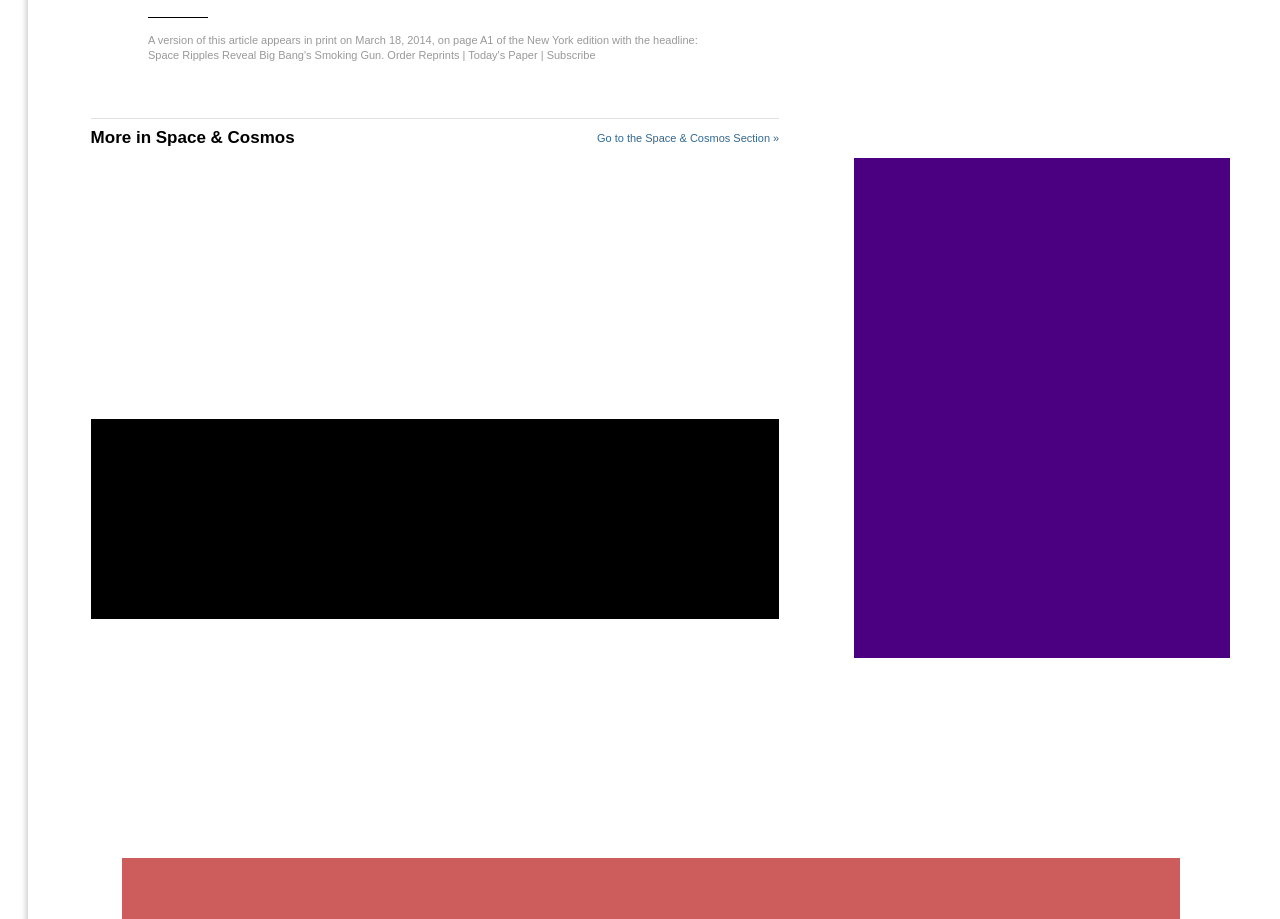
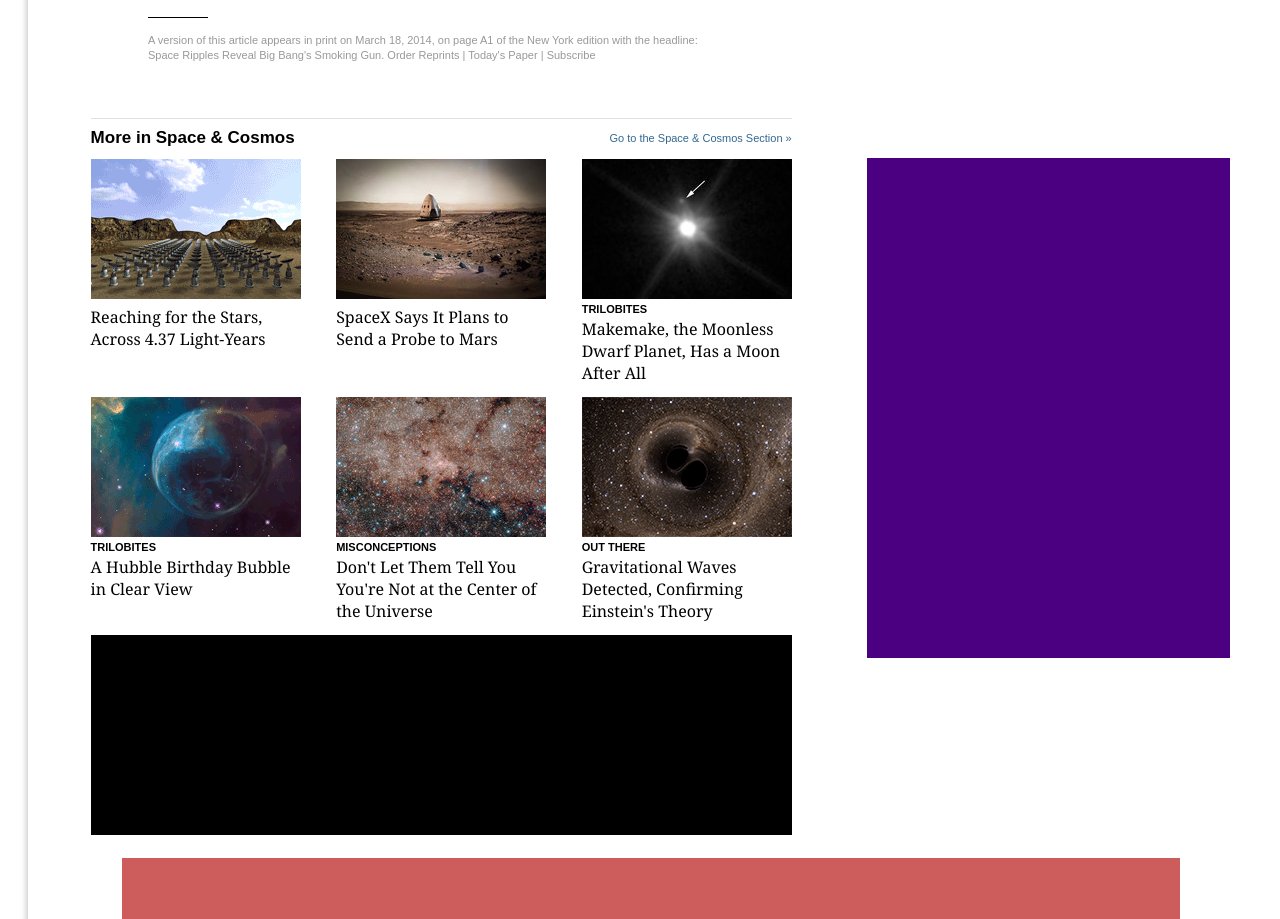
Before and after one commit to sco-bo/nytimes, a plain HTML site: page index.html in a window 1280 px wide. Shown: the part 8342-9261 px from the top of the page. Drawn offline with Linux system fonts and the light colour scheme.

Commit message:
style 'more' section

```diff
--- a/index.html
+++ b/index.html
@@ -391,7 +391,48 @@
 			<div id="more-recommended">
 				<div id="more-in-category">
 					<h2><a href="#">More in Space & Cosmos</a><a href="#"><span>Go to the Space & Cosmos Section &#187;</span></a></h2>
-
+					<ul class="article-grid">
+						<li>
+							<a href="#">
+								<img src="lib/lasers.gif">
+								<h2>Reaching for the Stars, Across 4.37 Light-Years</h2>
+							</a>
+						</li>
+						<li>
+							<a href="#">
+								<img src="lib/spacex.jpg">
+								<h2>SpaceX Says It Plans to Send a Probe to Mars</h2>
+							</a>
+						</li>
+						<li>
+							<a href="#">
+								<img src="lib/makemake.jpg">
+								<h3>Trilobites</h3>
+								<h2>Makemake, the Moonless Dwarf Planet, Has a Moon After All</h2>
+							</a>
+						</li>
+						<li>
+							<a href="#">
+								<img src="lib/hubble.gif">
+								<h3>Trilobites</h3>
+								<h2>A Hubble Birthday Bubble in Clear View</h2>
+							</a>
+						</li>
+						<li>
+							<a href="#">
+								<img src="lib/universe.jpg">
+								<h3>Misconceptions</h3>
+								<h2>Don't Let Them Tell You You're Not at the Center of the Universe</h2>
+							</a>
+						</li>
+						<li>
+							<a href="#">
+								<img src="lib/waves.gif">
+								<h3>Out There</h3>
+								<h2>Gravitational Waves Detected, Confirming Einstein's Theory</h2>
+							</a>
+						</li>
+					</ul>
 				</div>
 				<div id="recommended">
 				</div>
--- a/main.css
+++ b/main.css
@@ -218,8 +218,7 @@ body {
 
 /*Make comment-aside dissapear when screen gets too small */
 @media screen and (max-width: 1150px) {
-
-    #comment-aside {display:none;}
+    #comment-aside { display:none; }
 }
 
 #article-aside {
@@ -285,7 +284,7 @@ body {
 
 #trending-vertical {
 	margin: 50px 4% 200px 5%;
-	width: 30%;
+	width: 29%;
 	height: 500px;
 	float: right;
 	z-index: 0;
@@ -729,7 +728,7 @@ body {
 
 #more-recommended {
 	float: left;
-	width: 55%;
+	width: 56%;
 	height: auto;
 	margin: 10px 1% 10px 5%;
 	z-index: -1;
@@ -738,12 +737,13 @@ body {
 
 #more-in-category {
 	border-top: 1px solid #e2e2e2;
-	height: 300px;
+	height: auto;
 	background: white;
 }
 
 #more-in-category h2 {
 	margin-top: 3px;
+	margin-bottom: 10px;
 }
 
 #more-in-category h2 a {
@@ -775,3 +775,58 @@ body {
 	height: 200px;
 	background: black;
 }
+
+.article-grid {
+	/*display: inline-block;*/
+	list-style: none;
+	padding: 0px;
+	margin: 0px;
+}
+
+.article-grid li {
+	text-align: -webkit-match-parent;
+	width: 210px;
+	margin-bottom: 20px;
+	height: 218px;
+	display: inline-block;
+	vertical-align: top;
+	/*margin-left: 31px;*/
+	margin-left: 4.5%;
+}
+
+.article-grid li a {
+	text-decoration: none;
+	color: black;
+}
+
+/*.article-grid li:nth-child(3):after {
+	content:"\A"; white-space:pre;
+}*/
+
+/*Make third and 6th article recommendations dissapear when screen gets too small */
+@media screen and (max-width: 1190px) {
+    .article-grid li:nth-child(3) { display:none; }
+    .article-grid li:nth-child(6) { display:none; }
+}
+
+.article-grid li:nth-child(1) {
+	margin-left: 0px;
+}
+
+.article-grid li:nth-child(4) {
+	margin-left: 0px;
+}
+
+.article-grid li h2 {
+	font-weight: 500;
+	font-family: "nyt-cheltenham",georgia,"times new roman",times,serif;
+	font-size: 16px;
+}
+
+.article-grid li h3 {
+	font-family: "nyt-franklin",arial,helvetica,sans-serif;
+	text-transform: uppercase;
+	font-size: 11px;
+	margin: 0px;
+	font-weight: 700;
+}
```
Also changed, not shown: lib/hubble.gif (added), lib/lasers.gif (added), lib/makemake.jpg (added), lib/spacex.jpg (added), lib/universe.jpg (added), lib/waves.gif (added).
